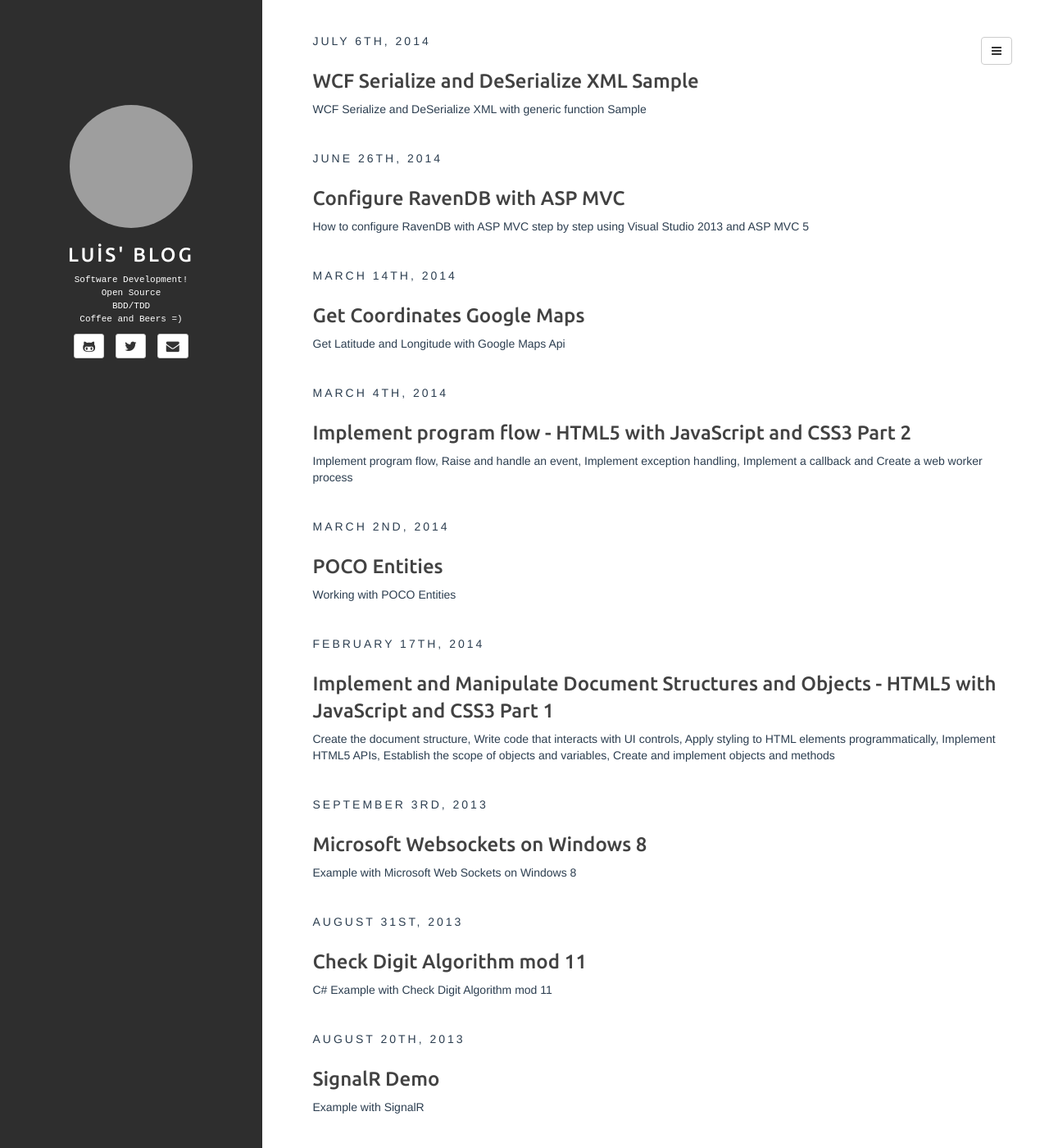
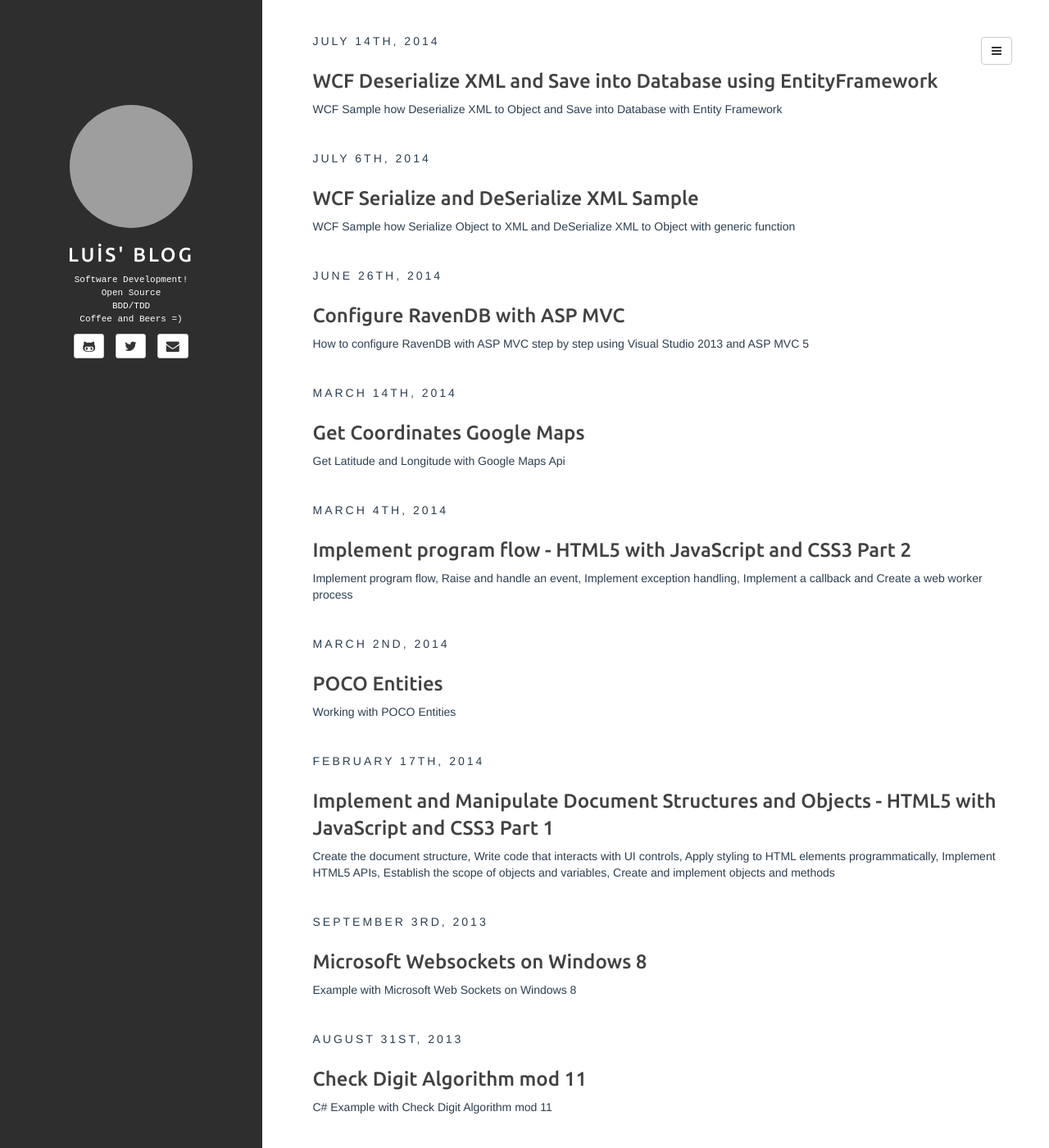
Before and after one commit to lvasquez/lvasquez.github.io, a Jekyll site: the page built from index.html, in a window 1280 px wide and 1400 px high. Shown: the whole window at 82% size. Built offline with Jekyll 4.4.1, drawn with Linux system fonts in a browser that asks for light colours; the list of posts is cut into pages by our own code; comment, search, counter and statistics services are not loaded; some of the changed lines change nothing that is shown; some of the changed text lies outside the part shown; grey boxes are pictures that could not be loaded.

Commit message:
New Post Wcf Xml EF
New post WCF XML and EntityFramework

```diff
--- a/_posts/2014-07-06-WCF-XML-Sample.md
+++ b/_posts/2014-07-06-WCF-XML-Sample.md
@@ -2,7 +2,7 @@
 layout: post
 title: WCF Serialize and DeSerialize XML Sample
 comments: true
-description: WCF Serialize and DeSerialize XML with generic function Sample
+description: WCF Sample how Serialize Object to XML and DeSerialize XML to Object with generic function
 categories:
 - WCF
 - c#
--- /dev/null
+++ b/_posts/2014-07-14-WCF-XML-EF.md
@@ -0,0 +1,128 @@
+---
+layout: post
+title: WCF Deserialize XML and Save into Database using EntityFramework
+comments: true
+description: WCF Sample how Deserialize XML to Object and Save into Database with Entity Framework
+categories:
+- WCF
+- c#
+- EF
+tags:
+- WCF
+- Visual Studio 2013
+- XML
+- Serialize
+- Deserialize
+- EF
+- Automapper
+- SQL Server 2012 Express
+published: true
+---
+
+In my last post, we saw how to Serialize Object to XML and Deserialize XML to Object using a generic function, now we will see how to save
+the deserialized object in a database using entity framework.
+
+The source code is **[here!](https://github.com/lvasquez/WcfXmlSample)**.
+
+First I created a database called "WCF" with SQL Server 2012 Express, and created a table called Categories
+{% highlight sql %}
+USE [WCF]
+GO
+/****** Object:  Table [dbo].[Categories]    Script Date: 7/14/2014 7:17:26 PM ******/
+SET ANSI_NULLS ON
+GO
+
+SET QUOTED_IDENTIFIER ON
+GO
+
+CREATE TABLE [dbo].[Categories](
+	[CategoryID] [int] NOT NULL,
+	[CategoryName] [nvarchar](15) NOT NULL,
+	[Description] [ntext] NULL,
+ CONSTRAINT [PK_Categories] PRIMARY KEY CLUSTERED
+(
+	[CategoryID] ASC
+)WITH (PAD_INDEX = OFF, STATISTICS_NORECOMPUTE = OFF, IGNORE_DUP_KEY = OFF, ALLOW_ROW_LOCKS = ON, ALLOW_PAGE_LOCKS = ON) ON [PRIMARY]
+) ON [PRIMARY] TEXTIMAGE_ON [PRIMARY]
+
+GO
+{% endhighlight %}
+
+Now with the same solution, I add another class project for my EntityFramework called "WcfServicesXmlSample.DO", and add the table as a Entity
+
+![alt tag](http://lvasquez.github.io/images/CategoryEntity.png)
+
+Now we need to create our ViewModel
+
+{% highlight csharp %}
+[DataContract]
+    public class CategoriesViewModel
+    {
+        [DataMember]
+        public int CategoryID { get; set; }
+        [DataMember]
+        public string CategoryName { get; set; }
+        [DataMember]
+        public string Description { get; set; }
+    }
+{% endhighlight %}
+
+In my interface I add my method
+
+{% highlight csharp %}
+        [OperationContract]
+        Task<CategoriesViewModel> CategoriesDeSerialize(string xmlString);
+{% endhighlight %}
+
+Our method inheritance from Interface
+
+{% highlight csharp %}
+public async Task<CategoriesViewModel> CategoriesDeSerialize(string xmlString)
+	{
+		if (xmlString == null)
+		{
+			throw new ArgumentNullException("categories");
+		}
+		try
+		{
+			CategoriesViewModel categories = GenericDataContractSerializer<CategoriesViewModel>.DeserializeXml(xmlString);
+			var result = Mapper.Map<CategoriesViewModel, Category>(categories);
+
+			using (var context = new WCFEntities())
+			{
+				bool categoryAvailable = context.Categories.Any(x => x.CategoryID == result.CategoryID);
+
+				if (categoryAvailable == false)
+				{
+					context.Categories.Add(result);
+					await context.SaveChangesAsync();
+					return categories;
+				}
+				else
+				{
+					context.Categories.Attach(result);
+					context.Entry(result).State = EntityState.Modified;
+					await context.SaveChangesAsync();
+					return categories;
+				}
+			}
+	   }
+	   catch (Exception ex)
+	   {
+		   throw new ArgumentNullException("Error to Save.", ex);
+	   }
+	}
+{% endhighlight %}
+
+So as you can see, I'm using Automapper to mapping my Entity to my ViewModel, also I added a condition if the ID of the XML already exist,
+just Update the data, otherwise, saved as a new record.
+
+And the XML input should be like this:
+
+{% highlight xml %}
+<Categories>
+	<CategoryID>3</CategoryID>
+	<CategoryName>Hello World</CategoryName>
+	<Description>Hello World Description</Description>
+</Categories>
+{% endhighlight %}
```
Also changed, not shown: images/CategoryEntity.png (added).
